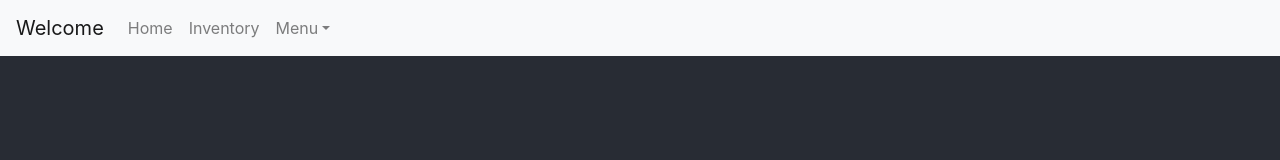
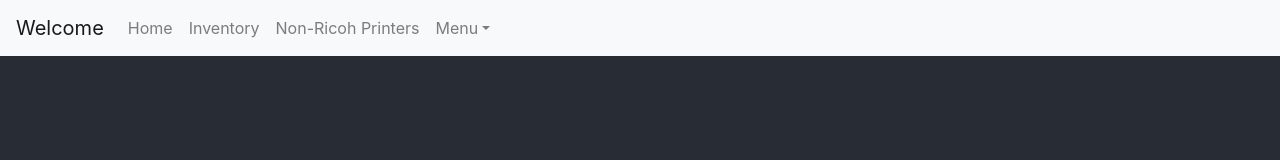
Before and after one commit to TimMitzen/surgery, a React (Create React App) app: page / in a window 1280 px wide. Shown: the top 160 px of the page. Built offline with nearby package versions, Linux system fonts and the light colour scheme.

Commit message:
Update NavBar.js

```diff
--- a/src/navbar/NavBar.js
+++ b/src/navbar/NavBar.js
@@ -11,6 +11,9 @@ const NavBar = () => {
           <Nav.Link href="/home">Home</Nav.Link>
           <Nav.Link href="https://surgery-inventory.herokuapp.com/">
             Inventory
+          </Nav.Link>
+    <Nav.Link href="http://timisone.pythonanywhere.com/">
+           Non-Ricoh Printers
           </Nav.Link>
           <NavDropdown title="Menu" id="basic-nav-dropdown">
             <NavDropdown.Item href="/imaging">Imaging Steps</NavDropdown.Item>
```
